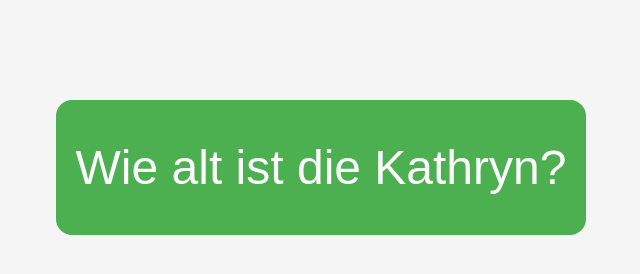
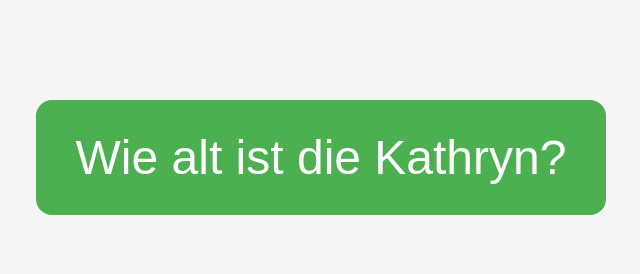
Before and after one commit to Levingo/wiealtistdiekathryn, a plain HTML site: page index.html in a window 1280 px wide. Shown: the whole page, without its empty margins (319-959 px from the left). Drawn offline with Linux system fonts and the light colour scheme.

Commit message:
Update index.html

```diff
--- a/index.html
+++ b/index.html
@@ -21,7 +21,7 @@
     }
     button {
       font-size: 3rem;
-      padding: 40px 20px;
+      padding: 30px 40px;
       border: none;
       border-radius: 16px;
       background-color: #4CAF50;
```
